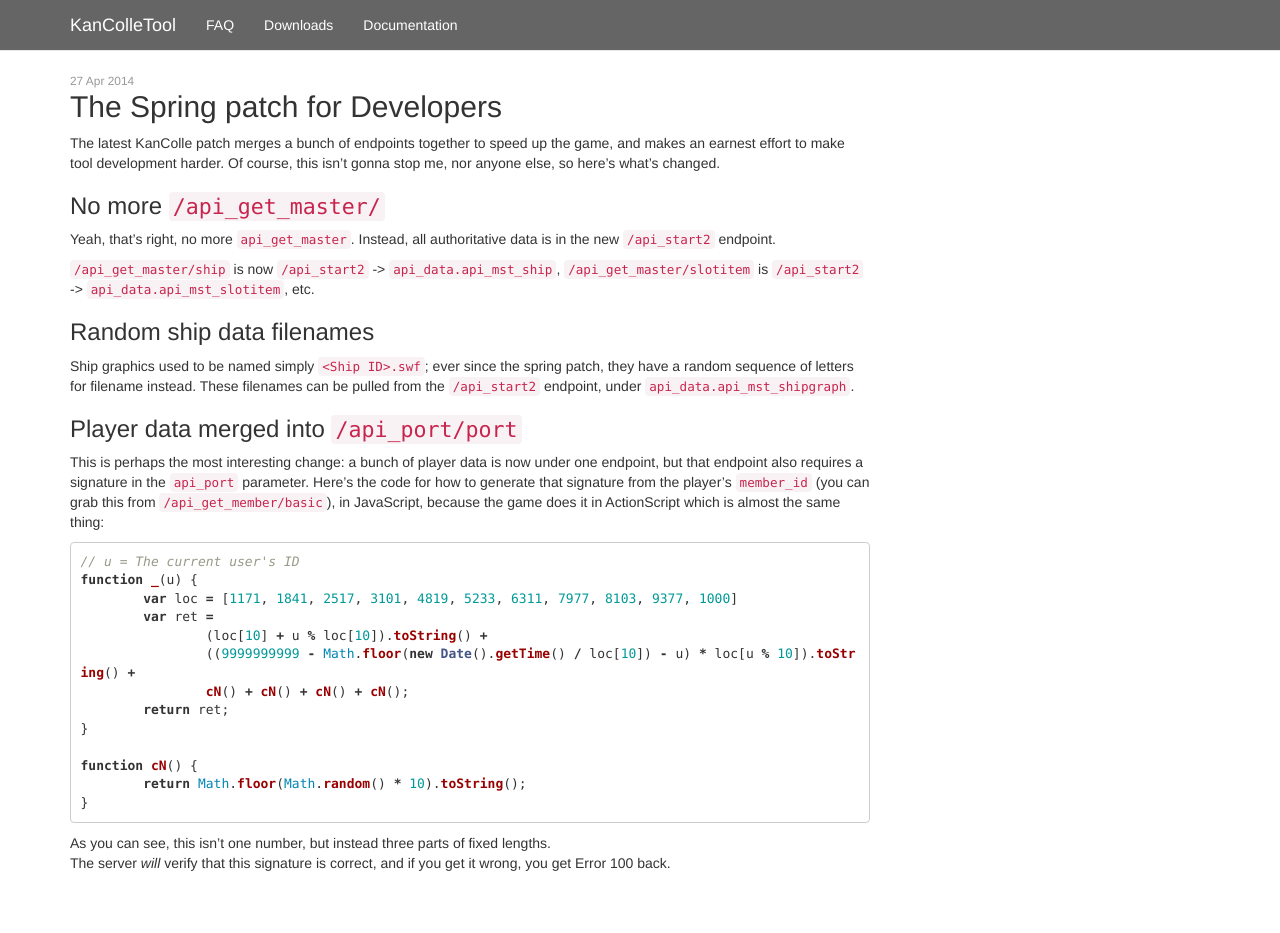
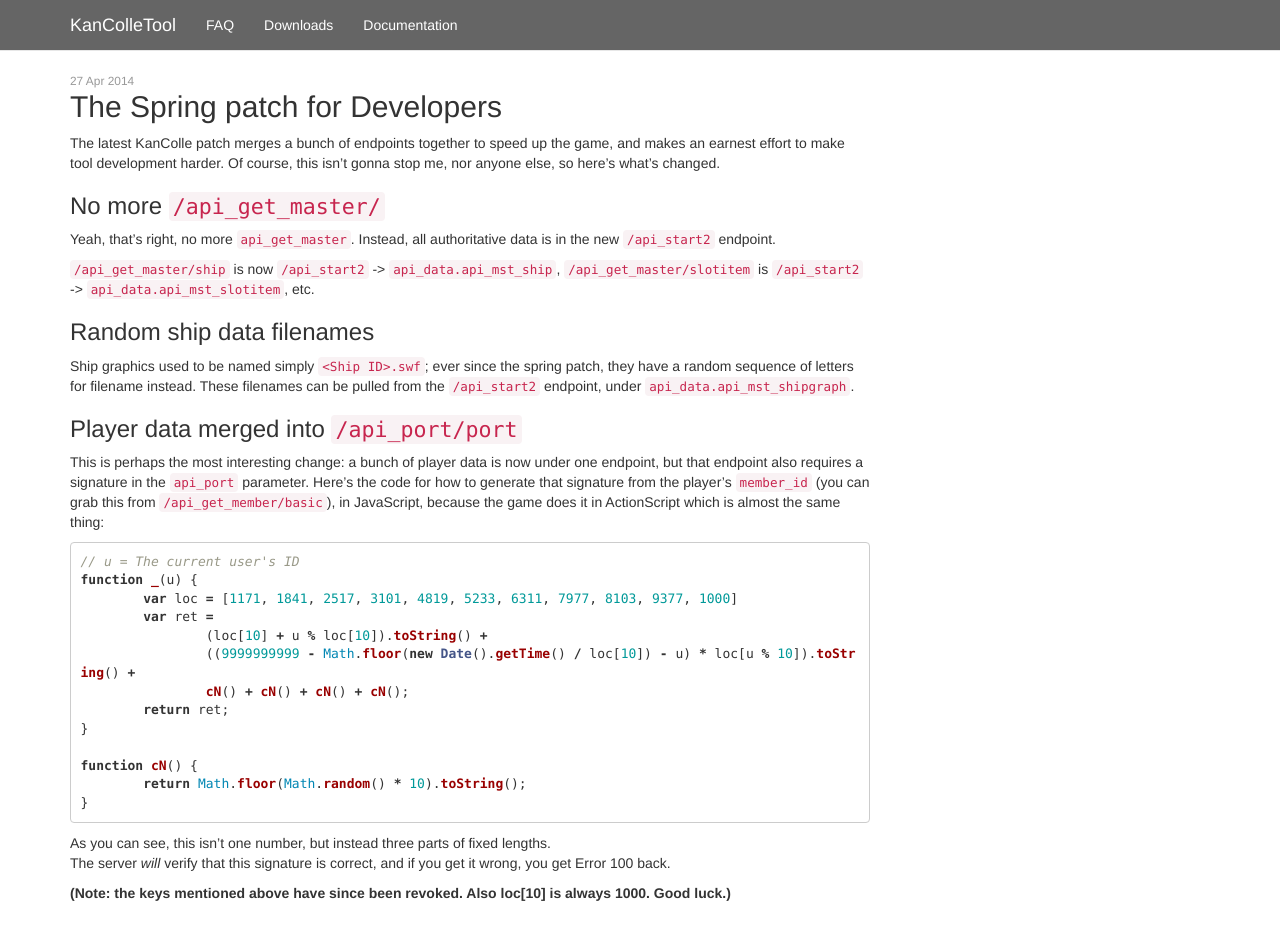
Before and after one commit to KanColleTool/kancolletool.github.io, a Jekyll site: the page built from _posts/2014-04-27-the-spring-patch-for-developers.md, in a window 1280 px wide and 933 px high. Built offline with Jekyll 4.4.1, drawn with Linux system fonts in a browser that asks for light colours; nearby versions of some CDN libraries; Markdown is read by kramdown in place of the engine named in the settings.

Commit message:
Expiry note

```diff
--- a/_posts/2014-04-27-the-spring-patch-for-developers.md
+++ b/_posts/2014-04-27-the-spring-patch-for-developers.md
@@ -39,3 +39,5 @@
 
 As you can see, this isn't one number, but instead three parts of fixed lengths.
 The server *will* verify that this signature is correct, and if you get it wrong, you get Error 100 back.
+
+**(Note: the keys mentioned above have since been revoked. Also loc[10] is always 1000. Good luck.)**
```
